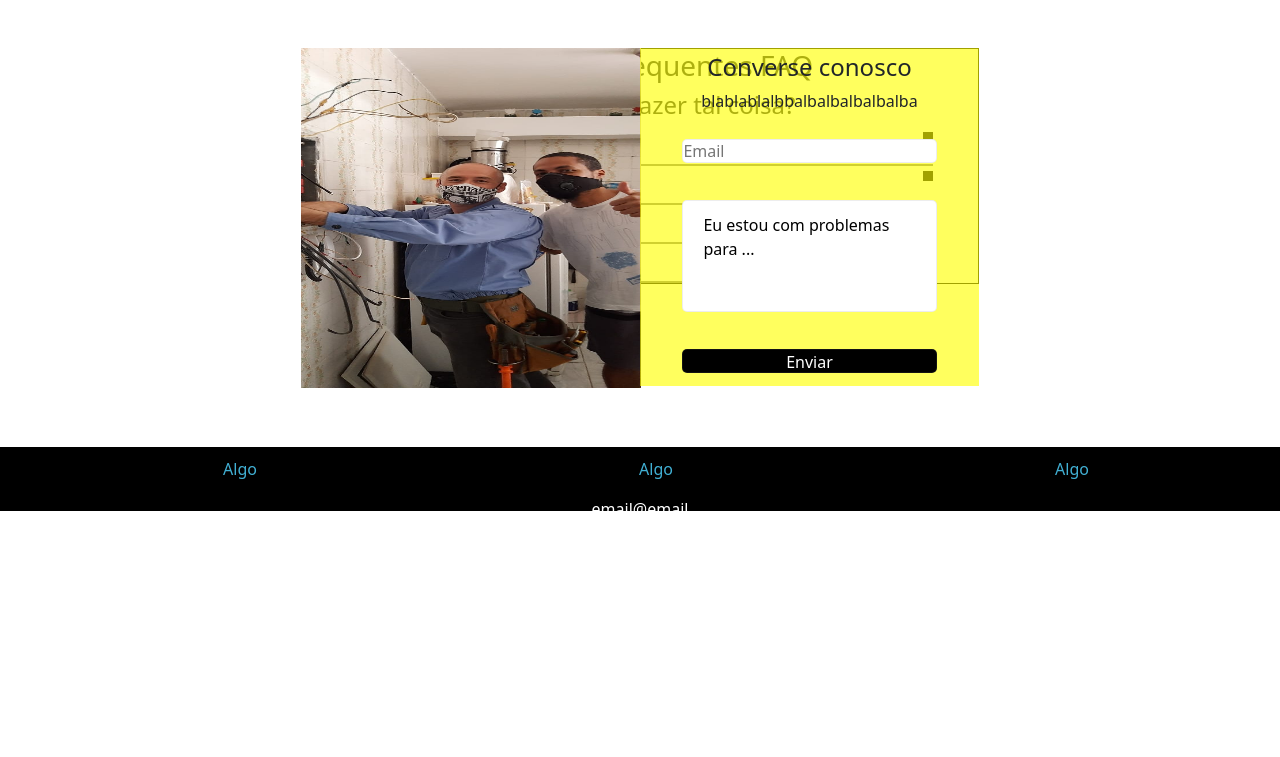
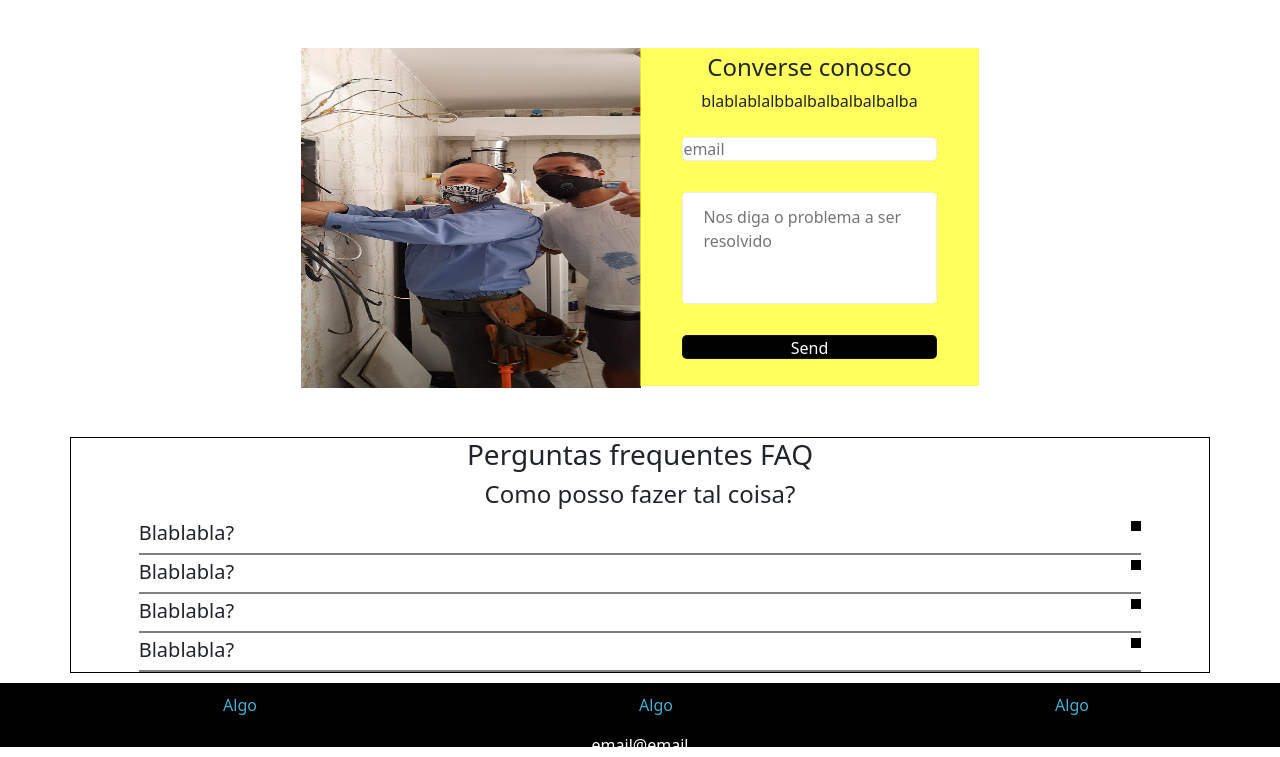
Before and after one commit to tiagoharumitsukodama/landing_page_eletricista, a plain HTML site: page index.html in a window 1280 px wide. Shown: the part 2289-3046 px from the top of the page. Before the commit the page ends 2810 px from the top, so only its background shows below. Drawn offline with nearby package versions, Linux system fonts and the light colour scheme.

Commit message:
send email

```diff
--- a/index.html
+++ b/index.html
@@ -114,15 +114,22 @@
                 <h4>Converse conosco</h4>
                 <h6>blablablalbbalbalbalbalbalba</h6>
 
+
                 <form
-                    action="https://formspree.io/f/xdoynbdq"
-                    method="POST">
-                        <input type="email" name="_replyto" id="InputNome" placeholder="Email">
-                        <textarea name="message" id="Inputdescricao" cols="30" rows="10">Eu estou com problemas para ...
-                        </textarea>
-                        <p id="my-form-status" style="display: none;"></p>
-                        <button type="submit" value="send">Enviar</button>
+                action="https://formspree.io/f/xdoynbdq"
+                method="POST"
+                >
+
+                <input type="email" name="_replyto" placeholder="email">
+
+                <textarea name="message" placeholder="Nos diga o problema a ser resolvido"></textarea>
+
+                <!-- your other form fields go here -->
+
+                <button type="submit">Send</button>
                 </form>
+                <p id='my-form-status'></p>
+            </div>
         </div>
         <div class="container" id="FAQ">
             <h3>Perguntas frequentes FAQ</h3>
@@ -144,7 +151,6 @@
                     <p>Blablbabla!</p>
                 </div>
         </div>
-
     </section>
 
     <footer>
--- a/style/style.css
+++ b/style/style.css
@@ -263,7 +263,7 @@ section #contactando div.enviarEmail {
     border: 1px solid rgba(128, 128, 128, 0.144);
 }
 
-#contactando #Inputdescricao {
+#contactando div.enviarEmail form textarea {
     height: 7rem;
 
     padding: 12px 20px;
```
